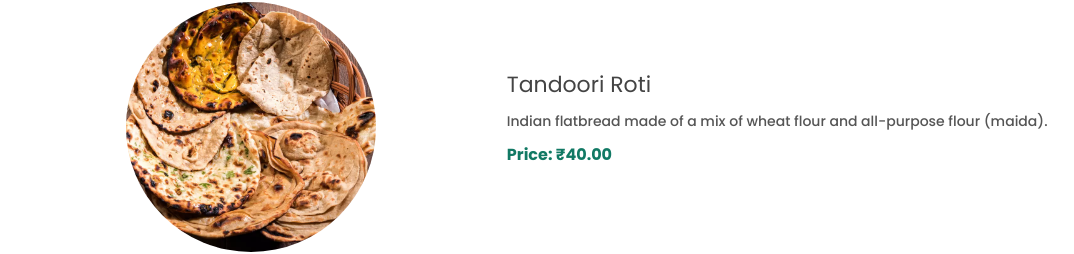
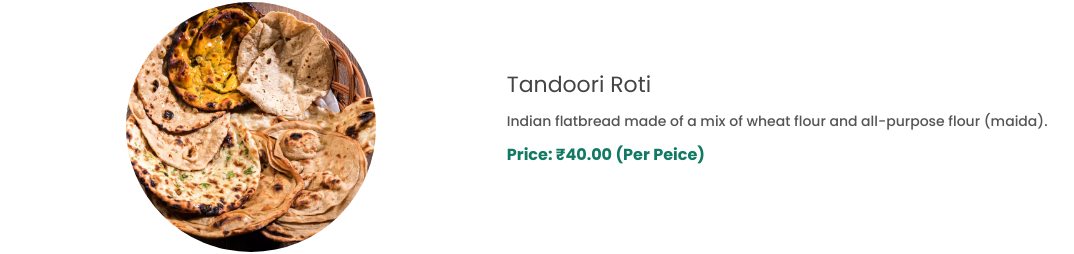
Before and after one commit to heysoumyadeep/Restaurant-Website, a plain HTML site: page index.html in a window 1280 px wide. Shown: the part 1588-1842 px from the top of the page, without its empty margins (38-1112 px from the left). Drawn offline with nearby package versions, Linux system fonts and the light colour scheme.

Commit message:
Update index.html

```diff
--- a/index.html
+++ b/index.html
@@ -116,7 +116,7 @@
           <div class="food-description">
             <h2 class="food-title">Tandoori Roti</h2>
             <p>Indian flatbread made of a mix of wheat flour and all-purpose flour (maida).</p>
-            <p class="food-price">Price: &#8377;40.00</p>
+            <p class="food-price">Price: &#8377;40.00 (Per Peice)</p>
           </div>
         </div>
         <div class="food-menu-item">
```
